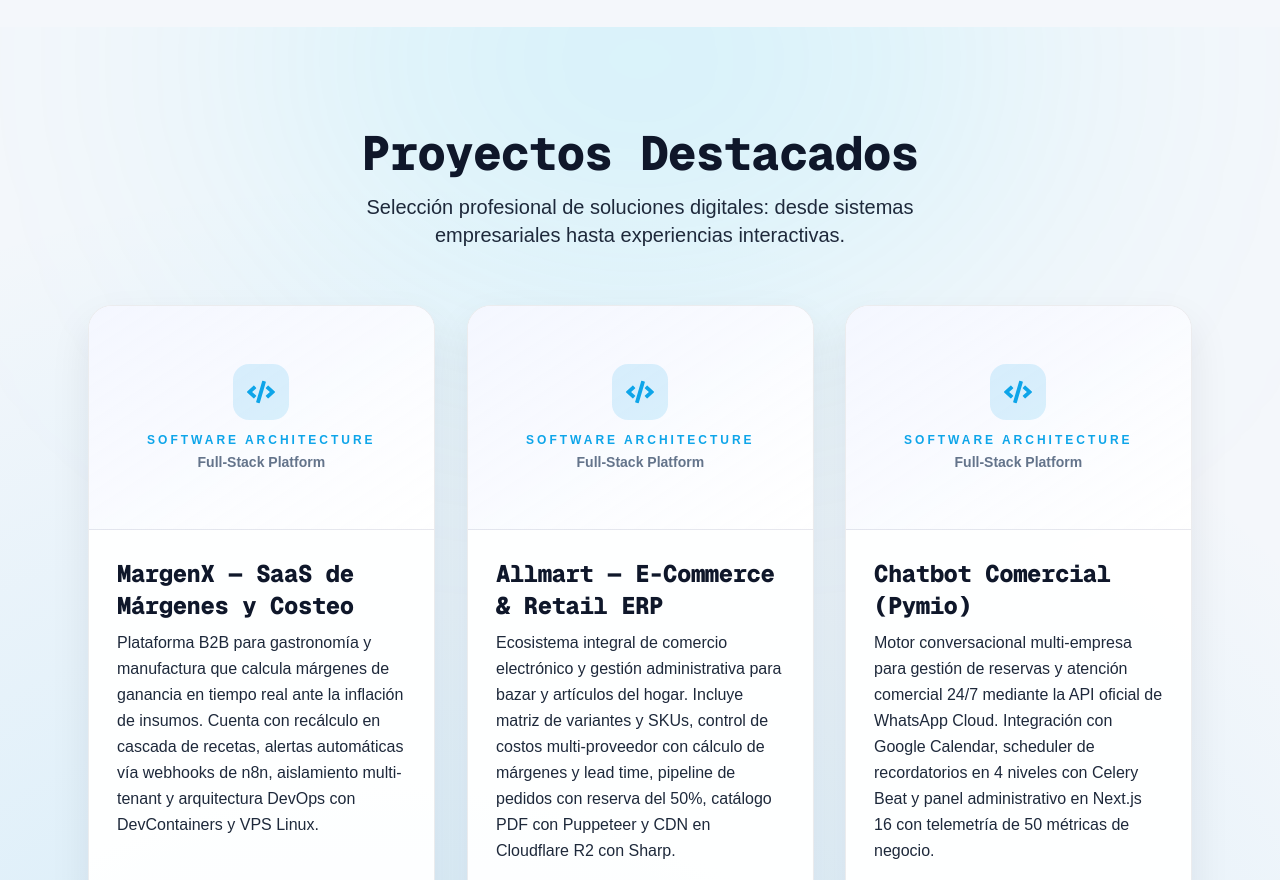
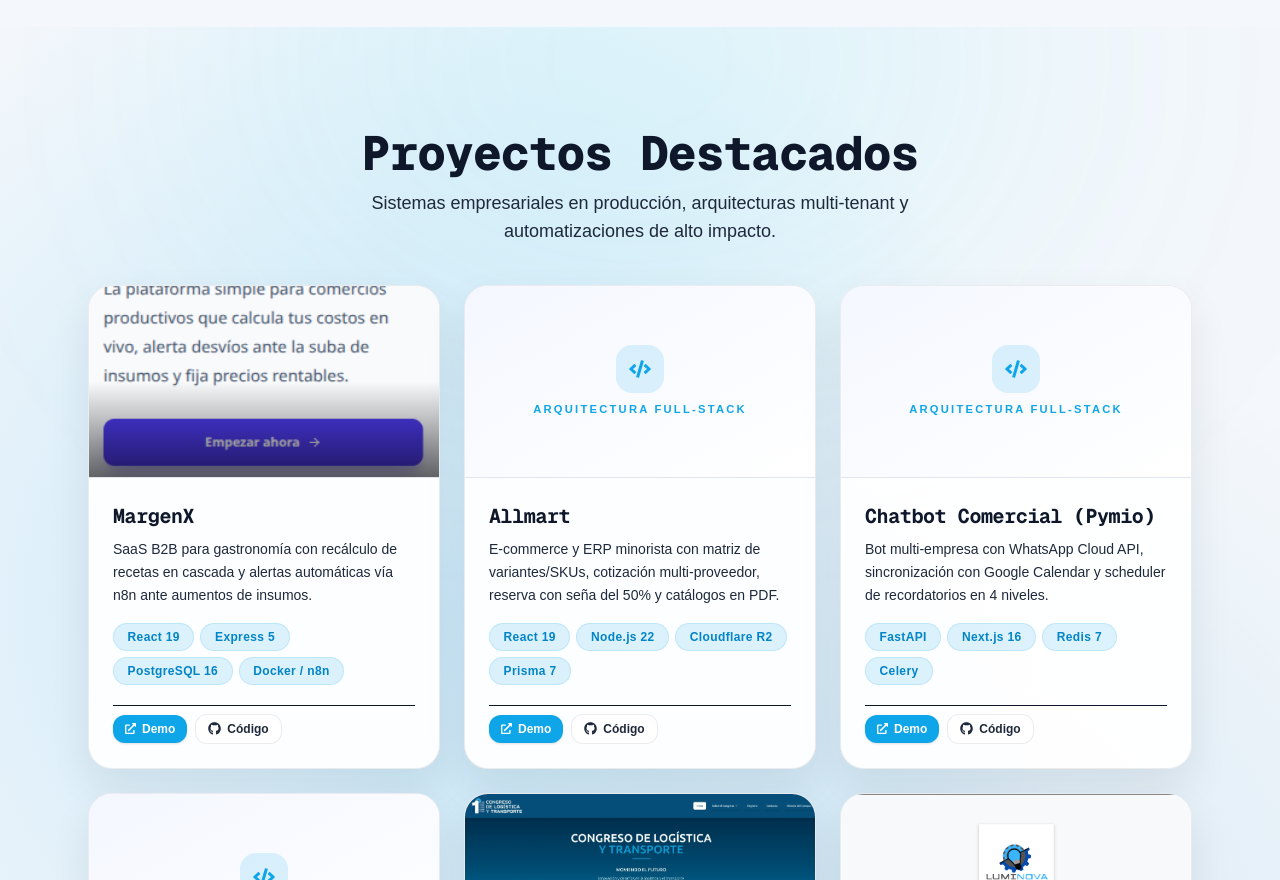
Before and after one commit to dgimenezdeveloper/portafolio-daseg, a Next.js app: page / in a window 1280 px wide. Shown: the part 1920-2800 px from the top of the page. Built offline with nearby package versions, Linux system fonts and the light colour scheme.

Commit message:
feat(ui): optimizar tarjetas de proyectos, eliminar tilt 3d y agregar contacto de whatsapp en footer fix(images): ajustar prop quality a 75 para coincidir con next.config

```diff
--- a/src/components/ProjectCard.tsx
+++ b/src/components/ProjectCard.tsx
@@ -4,7 +4,6 @@ import { useState, useEffect } from "react";
 import dynamic from "next/dynamic";
 import Image from "next/image";
 import { FaGithub, FaExternalLinkAlt, FaCode } from "react-icons/fa";
-import Tilt from "react-parallax-tilt";
 import { motion } from "framer-motion";
 
 const ProjectGalleryModal = dynamic(() => import("./ProjectGalleryModal"), {
@@ -27,8 +26,8 @@ type ProjectProps = {
 };
 
 const itemVariants = {
-  hidden: { y: 20, opacity: 0 },
-  visible: { y: 0, opacity: 1, transition: { duration: 0.6 } },
+  hidden: { y: 15, opacity: 0 },
+  visible: { y: 0, opacity: 1, transition: { duration: 0.4 } },
 };
 
 export default function ProjectCard({ project }: ProjectProps) {
@@ -51,7 +50,6 @@ export default function ProjectCard({ project }: ProjectProps) {
   };
 
   const hasValidImage = typeof project.image === "string" && project.image.trim().startsWith("/");
-
   const hasGallery =
     project.gallery &&
     ((Array.isArray(project.gallery) && project.gallery.length > 0) ||
@@ -59,111 +57,99 @@ export default function ProjectCard({ project }: ProjectProps) {
 
   return (
     <>
-      <Tilt
-        perspective={1800}        // Perspectiva más natural
-        glareEnable={true}
-        glareMaxOpacity={0.08}    // Brillo sutil, no deslumbrante
-        glarePosition="all"
-        scale={1.01}             // Escala casi imperceptible (no salta a la cara)
-        tiltMaxAngleX={4}         // Inclinación suave de 4° (en lugar de 12°)
-        tiltMaxAngleY={4}
-        className="rounded-3xl h-full"
-      >
       <motion.div
         variants={itemVariants}
         onMouseMove={handleMouseMove}
         style={glowStyle as React.CSSProperties}
-          className="project-card relative flex h-full flex-col overflow-hidden rounded-3xl border border-soft bg-surface text-primary shadow-card-soft transition-all duration-300 ease-out hover:-translate-y-1 hover:border-[var(--accent)]"
+        className="project-card group relative flex h-full flex-col overflow-hidden rounded-3xl border border-soft bg-surface text-primary shadow-card-soft transition-all duration-300 ease-out hover:-translate-y-1.5 hover:border-[var(--accent)] hover:shadow-xl"
       >
-          {/* Portada del proyecto: Imagen real o Banner de código */}
-          <div className="relative w-full h-56 overflow-hidden bg-surface-muted">
+        {/* Cabecera visual: Imagen real o Banner de arquitectura */}
+        <div className="relative w-full h-48 overflow-hidden bg-surface-muted border-b border-soft">
           {hasValidImage ? (
             <>
               <Image
                 src={project.image!}
-                  alt={`Captura de pantalla del proyecto ${project.title}`}
+                alt={`Captura del proyecto ${project.title}`}
                 fill
-                  className="object-cover transition-transform duration-300 group-hover:scale-110"
+                className="object-cover transition-transform duration-500 group-hover:scale-105"
                 sizes="(max-width: 640px) 100vw, (max-width: 1024px) 50vw, 33vw"
                 loading="lazy"
-                  quality={75}
+                quality={75} // 👈 Cambiar de 80 a 75
               />
               <div className="absolute inset-0 bg-gradient-to-t from-black/60 via-transparent to-transparent" />
             </>
           ) : (
-              <div className="flex h-full w-full flex-col items-center justify-center bg-gradient-to-br from-[var(--surface-muted)] to-[var(--surface-strong)] p-6 text-center border-b border-soft">
-                <div className="flex h-14 w-14 items-center justify-center rounded-2xl bg-[var(--accent-soft)] text-[var(--accent)] mb-3">
-                  <FaCode size={28} />
+            <div className="flex h-full w-full flex-col items-center justify-center bg-gradient-to-br from-[var(--surface-muted)] to-[var(--surface-strong)] p-4 text-center">
+              <div className="flex h-12 w-12 items-center justify-center rounded-2xl bg-[var(--accent-soft)] text-[var(--accent)] mb-2 transition-transform duration-300 group-hover:scale-110">
+                <FaCode size={22} />
               </div>
-                <span className="text-xs uppercase tracking-[0.25em] text-[var(--accent)] font-bold">
-                  Software Architecture
-                </span>
-                <span className="text-sm font-semibold text-muted mt-1">
-                  Full-Stack Platform
+              <span className="text-[0.7rem] uppercase tracking-[0.2em] text-[var(--accent)] font-bold">
+                Arquitectura Full-Stack
               </span>
             </div>
           )}
         </div>
 
-          {/* Contenido de la tarjeta */}
-          <div className="flex flex-grow flex-col p-5 sm:p-6 md:p-7">
-            <h3 className="mb-2 text-xl sm:text-2xl font-extrabold text-primary tracking-tight">
+        {/* Cuerpo de la tarjeta */}
+        <div className="flex flex-grow flex-col p-5 sm:p-6">
+          <h3 className="mb-2 text-xl font-bold text-primary tracking-tight group-hover:text-[var(--accent)] transition-colors">
             {project.title}
           </h3>
-            <p className="mb-4 sm:mb-5 flex-grow text-sm sm:text-base leading-relaxed text-secondary">
+          <p className="mb-4 text-sm leading-relaxed text-secondary line-clamp-3">
             {project.description}
           </p>
 
-            {/* Tags/Tecnologías */}
-            <div className="mb-5 sm:mb-6 md:mb-7 flex flex-wrap gap-1.5 sm:gap-2">
-              {project.tags.map((tag, index) => (
-                <span key={index} className="tag-chip text-[0.65rem] sm:text-xs">
+          {/* Tags de tecnologías clave (máximo 4) */}
+          <div className="mb-5 flex flex-wrap gap-1.5 mt-auto">
+            {project.tags.slice(0, 4).map((tag, index) => (
+              <span key={index} className="tag-chip text-[0.7rem] px-2.5 py-0.5">
                 {tag}
               </span>
             ))}
           </div>
 
-            {/* Enlaces y galería */}
-            <div className="mt-auto flex flex-wrap gap-2 sm:gap-3">
+          {/* Botones con Hover Activo */}
+          <div className="flex flex-wrap items-center gap-2 pt-2 border-t border-soft/50">
             {project.links.live && (
               <a
                 href={project.links.live}
                 target="_blank"
                 rel="noopener noreferrer"
-                  className="inline-flex items-center gap-1.5 sm:gap-2 rounded-2xl border border-soft bg-surface px-3 sm:px-4 py-1.5 sm:py-2 text-xs sm:text-sm font-semibold text-primary transition-colors duration-200 hover:border-[var(--accent)] hover:text-[var(--accent)]"
-                  aria-label={`Ver ${project.title} en vivo`}
+                className="inline-flex items-center gap-1.5 rounded-xl bg-[var(--accent)] px-3 py-1.5 text-xs font-bold text-white shadow-sm transition-all duration-200 hover:brightness-110 hover:scale-105 active:scale-95"
+                aria-label={`Ver demo de ${project.title}`}
               >
-                  <FaExternalLinkAlt size={12} className="sm:w-[14px] sm:h-[14px]" />
-                  <span>Ver demo</span>
+                <FaExternalLinkAlt size={11} />
+                <span>Demo</span>
               </a>
             )}
+
             {project.links.github && (
               <a
                 href={project.links.github}
                 target="_blank"
                 rel="noopener noreferrer"
-                  className="inline-flex items-center gap-1.5 sm:gap-2 rounded-2xl border border-soft bg-surface px-3 sm:px-4 py-1.5 sm:py-2 text-xs sm:text-sm font-semibold text-secondary transition-colors duration-200 hover:border-[var(--accent)] hover:text-[var(--accent)]"
-                  aria-label={`Ver código de ${project.title} en GitHub`}
+                className="inline-flex items-center gap-1.5 rounded-xl border border-soft bg-surface px-3 py-1.5 text-xs font-semibold text-secondary transition-all duration-200 hover:border-[var(--accent)] hover:text-[var(--accent)] hover:bg-[var(--accent-soft)] active:scale-95"
+                aria-label={`Ver código en GitHub de ${project.title}`}
               >
-                  <FaGithub size={14} className="sm:w-4 sm:h-4" />
+                <FaGithub size={13} />
                 <span>Código</span>
               </a>
             )}
+
             {hasGallery && (
               <button
                 type="button"
                 onClick={() => setModalOpen(true)}
-                  className="inline-flex items-center gap-2 rounded-2xl border border-transparent bg-[var(--accent-soft)] px-4 py-2 text-sm font-semibold text-[var(--accent)] transition-colors duration-200 hover:border-[var(--accent)]/50 hover:bg-[var(--accent-soft)]/80"
+                className="inline-flex items-center gap-1 rounded-xl border border-soft bg-[var(--surface-muted)] px-3 py-1.5 text-xs font-semibold text-primary transition-all duration-200 hover:border-[var(--accent)] hover:text-[var(--accent)] active:scale-95 ml-auto"
               >
-                  <span>Ver galería</span>
+                <span>Galería</span>
               </button>
             )}
           </div>
         </div>
       </motion.div>
-      </Tilt>
 
-      {/* Modal de galería blindado */}
+      {/* Modal de galería */}
       {isClient && hasGallery && modalOpen && (
         <ProjectGalleryModal
           images={project.gallery}
--- a/src/components/Projects.tsx
+++ b/src/components/Projects.tsx
@@ -3,13 +3,14 @@
 import { motion } from 'framer-motion';
 import { projectsData } from '@/data/projectsData';
 import ProjectCard from './ProjectCard';
+import { FaGithub } from 'react-icons/fa';
 
 const containerVariants = {
   hidden: { opacity: 0 },
   visible: {
     opacity: 1,
     transition: {
-      staggerChildren: 0.2,
+      staggerChildren: 0.1,
     },
   },
 };
@@ -22,28 +23,40 @@ export default function Projects() {
       aria-labelledby="projects-heading"
     >
       <div className="max-w-6xl mx-auto text-center relative z-10 px-4 sm:px-6">
-
-        <h2 id="projects-heading" className="text-3xl sm:text-4xl md:text-5xl font-extrabold mb-3 sm:mb-4 text-primary tracking-tight">
+        <h2 id="projects-heading" className="text-3xl sm:text-4xl md:text-5xl font-extrabold mb-3 text-primary tracking-tight">
           Proyectos Destacados
         </h2>
-        <p className="text-secondary text-base sm:text-lg md:text-xl mb-10 sm:mb-12 md:mb-14 max-w-2xl mx-auto px-4">
-          Selección profesional de soluciones digitales: desde sistemas empresariales hasta experiencias interactivas.
+        <p className="text-secondary text-base sm:text-lg mb-10 max-w-2xl mx-auto">
+          Sistemas empresariales en producción, arquitecturas multi-tenant y automatizaciones de alto impacto.
         </p>
 
         <motion.div
-          className="grid grid-cols-1 sm:grid-cols-2 lg:grid-cols-3 gap-5 sm:gap-6 md:gap-8 text-left"
+          className="grid grid-cols-1 sm:grid-cols-2 lg:grid-cols-3 gap-6 text-left"
           variants={containerVariants}
           initial="hidden"
           whileInView="visible"
           viewport={{ once: true, amount: 0.1 }}
         >
-          {projectsData.map(project => (
+          {projectsData.map((project) => (
             <ProjectCard key={project.title} project={project} />
           ))}
         </motion.div>
+
+        {/* Botón hacia GitHub para ver más proyectos */}
+        <div className="mt-12 flex justify-center">
+          <a
+            href="https://github.com/dgimenezdeveloper?tab=repositories"
+            target="_blank"
+            rel="noopener noreferrer"
+            className="btn-ghost inline-flex items-center gap-2.5 px-6 py-3 text-sm font-semibold rounded-2xl hover:scale-105 transition-transform"
+          >
+            <FaGithub size={18} />
+            <span>Ver más proyectos y repositorios en GitHub</span>
+          </a>
+        </div>
       </div>
 
-      <div className="absolute -top-32 left-1/2 -translate-x-1/2 w-[720px] h-[320px] bg-cyan-400/20 blur-[160px] rounded-full z-0" />
+      <div className="absolute -top-32 left-1/2 -translate-x-1/2 w-[720px] h-[320px] bg-cyan-400/15 blur-[160px] rounded-full z-0" />
     </section>
   );
 }
--- a/src/data/projectsData.ts
+++ b/src/data/projectsData.ts
@@ -14,20 +14,22 @@ export interface Project {
 
 export const projectsData: Project[] = [
   {
-    title: "MargenX — SaaS de Márgenes y Costeo",
+    title: "MargenX",
     description:
-      "Plataforma B2B para gastronomía y manufactura que calcula márgenes de ganancia en tiempo real ante la inflación de insumos. Cuenta con recálculo en cascada de recetas, alertas automáticas vía webhooks de n8n, aislamiento multi-tenant y arquitectura DevOps con DevContainers y VPS Linux.",
-    tags: ["React 19", "Node.js", "Express 5", "PostgreSQL 16", "Prisma ORM", "n8n", "Docker", "DevOps"],
+      "SaaS B2B para gastronomía con recálculo de recetas en cascada y alertas automáticas vía n8n ante aumentos de insumos.",
+    image: "/projects/margenx/margenx-01.png",
+
+    tags: ["React 19", "Express 5", "PostgreSQL 16", "Docker / n8n"],
     links: {
       github: "https://github.com/dgimenezdeveloper/margenx",
       live: "https://margenx.tech",
     },
   },
   {
-    title: "Allmart — E-Commerce & Retail ERP",
+    title: "Allmart",
     description:
-      "Ecosistema integral de comercio electrónico y gestión administrativa para bazar y artículos del hogar. Incluye matriz de variantes y SKUs, control de costos multi-proveedor con cálculo de márgenes y lead time, pipeline de pedidos con reserva del 50%, catálogo PDF con Puppeteer y CDN en Cloudflare R2 con Sharp.",
-    tags: ["React 19", "Node.js 22", "PostgreSQL 16", "Cloudflare R2", "Puppeteer", "Prisma 7", "Docker"],
+      "E-commerce y ERP minorista con matriz de variantes/SKUs, cotización multi-proveedor, reserva con seña del 50% y catálogos en PDF.",
+    tags: ["React 19", "Node.js 22", "Cloudflare R2", "Prisma 7"],
     links: {
       github: "https://github.com/dgimenezdeveloper/allmart",
       live: "https://allmartbazar.com.ar",
@@ -36,18 +38,18 @@ export const projectsData: Project[] = [
   {
     title: "Chatbot Comercial (Pymio)",
     description:
-      "Motor conversacional multi-empresa para gestión de reservas y atención comercial 24/7 mediante la API oficial de WhatsApp Cloud. Integración con Google Calendar, scheduler de recordatorios en 4 niveles con Celery Beat y panel administrativo en Next.js 16 con telemetría de 50 métricas de negocio.",
-    tags: ["FastAPI", "Python 3.11", "Next.js 16", "Redis 7", "Celery", "PostgreSQL", "WhatsApp API", "Playwright"],
+      "Bot multi-empresa con WhatsApp Cloud API, sincronización con Google Calendar y scheduler de recordatorios en 4 niveles.",
+    tags: ["FastAPI", "Next.js 16", "Redis 7", "Celery"],
     links: {
       github: "https://github.com/dgimenezdeveloper/chatbot-comercial",
       live: "https://github.com/dgimenezdeveloper/chatbot-comercial",
     },
   },
   {
-    title: "EuroSAT AI Lab — Visión Satelital",
+    title: "EuroSAT AI Lab",
     description:
-      "Laboratorio de Computer Vision y MLOps para clasificación de cobertura terrestre (LULC) sobre 27.000 imágenes satelitales Sentinel-2 de la Agencia Espacial Europea. Partición estratificada determinística 80/10/10, optimización orientada a Macro F1-Score y panel interactivo en React 19 y FastAPI.",
-    tags: ["PyTorch", "Python 3.10", "FastAPI", "React 19", "Scikit-Learn", "Computer Vision", "MLOps"],
+      "Laboratorio de Visión Artificial para clasificar imágenes satelitales Sentinel-2 (ESA) con evaluación rigurosa en Macro F1-Score.",
+    tags: ["PyTorch", "Python", "FastAPI", "Computer Vision"],
     links: {
       github: "https://github.com/dgimenezdeveloper/eurosat-ai-lab",
       live: "https://colab.research.google.com/github/dgimenezdeveloper/eurosat-ai-lab/blob/main/notebooks/01_etapa1_eda_baseline.ipynb",
@@ -56,191 +58,46 @@ export const projectsData: Project[] = [
   {
     title: "Congreso de Logística UNaB",
     description:
-      "Plataforma integral de gestión de conferencias y acreditación in-situ para más de 500 asistentes y 30 empresas. Sistema de check-in rápido mediante QR estático dual, verificación inmediata por DNI, compilación en tiempo real de certificados en PDF vectorial y envío transaccional por correo SMTP.",
+      "Plataforma de acreditación masiva con código QR dual in-situ, verificación inmediata por DNI y despacho de certificados en PDF.",
     image: "/projects/congreso/home/home-1.webp",
     gallery: {
       "Inicio": [
         "/projects/congreso/home/home-1.webp",
         "/projects/congreso/home/home-2.webp",
         "/projects/congreso/home/home-3.webp",
-        "/projects/congreso/home/home-4.webp",
-        "/projects/congreso/home/home-5.webp",
       ],
-      "Registro": [
+      "Acreditación": [
         "/projects/congreso/registro/registro.webp",
         "/projects/congreso/registro/registro-1.webp",
-        "/projects/congreso/registro/registro-2.webp",
-        "/projects/congreso/registro/registro-3.webp",
         "/projects/congreso/registro/verificacion.webp",
       ],
-      "Historia": [
-        "/projects/congreso/historia/historia-1.webp",
-        "/projects/congreso/historia/historia-2.webp",
-        "/projects/congreso/historia/historia-3.webp",
-        "/projects/congreso/historia/historia-4.webp",
-      ],
-      "Programa": [
-        "/projects/congreso/sobre-el-congreso/programa/programa-1.webp",
-        "/projects/congreso/sobre-el-congreso/programa/programa-2.webp",
-      ],
-      "Disertantes": [
-        "/projects/congreso/sobre-el-congreso/disertantes/disertantes.webp",
-      ],
-      "Empresas": [
-        "/projects/congreso/sobre-el-congreso/empresas/empresas-1.webp",
-        "/projects/congreso/sobre-el-congreso/empresas/empresas-2.webp",
-        "/projects/congreso/sobre-el-congreso/empresas/empresas-3.webp",
-        "/projects/congreso/sobre-el-congreso/empresas/empresas-4.webp",
-      ],
     },
-    tags: ["React 18", "Django 5.2", "Django REST", "Pillow (QR)", "xhtml2pdf", "Tailwind CSS"],
+    tags: ["React 18", "Django 5.2", "DRF", "Pillow (QR)"],
     links: {
       github: "https://github.com/dgimenezdeveloper/congreso-logistica",
       live: "https://congreso-logistica.vercel.app/",
     },
   },
   {
-    title: "Luminova ERP — Depósitos e Inventario",
+    title: "Luminova ERP",
     description:
-      "Sistema ERP industrial para manufactura y logística multi-depósito refactorizado desde una arquitectura heredada. Incorpora normalización de base de datos en 3 fases, multi-tenancy con esquemas PostgreSQL (django-tenants), autenticación JWT con rotación de tokens y auditoría granular de accesos de operarios.",
+      "ERP industrial para logística y manufactura multi-depósito con esquemas aislados en PostgreSQL y trazabilidad de lotes.",
     image: "/projects/luminova/login/luminova-login.webp",
     gallery: {
       "Login": ["/projects/luminova/login/luminova-login.webp"],
       "Administrador": [
         "/projects/luminova/administrador/luminova-admin-01.webp",
         "/projects/luminova/administrador/luminova-admin-02.webp",
-        "/projects/luminova/administrador/luminova-admin-03.webp",
-        "/projects/luminova/administrador/luminova-admin-04.webp",
       ],
       "Depósito": [
         "/projects/luminova/deposito/luminova-deposito-01.webp",
         "/projects/luminova/deposito/luminova-deposito-02.webp",
-        "/projects/luminova/deposito/luminova-deposito-03.webp",
-        "/projects/luminova/deposito/luminova-deposito-04.webp",
-      ],
-      "Producción": [
-        "/projects/luminova/produccion/luminova-produccion-01.webp",
-        "/projects/luminova/produccion/luminova-produccion-02.webp",
-      ],
-      "Ventas": [
-        "/projects/luminova/ventas/luminova-ventas-01.webp",
-        "/projects/luminova/ventas/luminova-ventas-02.webp",
-        "/projects/luminova/ventas/luminova-ventas-03.webp",
-        "/projects/luminova/ventas/luminova-ventas-04.webp",
       ],
     },
-    tags: ["Django 5.2", "Python 3.12", "PostgreSQL 16", "django-tenants", "DRF", "ReportLab"],
+    tags: ["Django 5.2", "Python 3.12", "django-tenants", "PostgreSQL 16"],
     links: {
       github: "https://github.com/dgimenezdeveloper/refactor_luminova",
       live: "https://github.com/dgimenezdeveloper/refactor_luminova",
     },
   },
-  {
-    title: "Demo ANDET — B2B E-Commerce & Scraping ETL",
-    description:
-      "Catálogo digital interactivo y sistema de cotizaciones para ANDET S.A.C. (equipos de medición eléctrica e inversores solares). Arquitectura Jamstack de carga ultrarrápida sin frameworks pesados, con tarjetas de perspectiva 3D y pipeline de ingesta de datos y web scraping en Python.",
-    image: "/projects/andet/andet-01.webp",
-    gallery: {
-      "Principal": [
-        "/projects/andet/andet-01.webp",
-        "/projects/andet/andet-02.webp",
-        "/projects/andet/andet-03.webp",
-        "/projects/andet/andet-04.webp",
-        "/projects/andet/andet-05.webp",
-        "/projects/andet/andet-06.webp",
-        "/projects/andet/andet-07.webp",
-      ],
-    },
-    tags: ["Vanilla JS (ES6+)", "Python ETL", "Web Scraping", "HTML5/CSS3 3D", "Jamstack"],
-    links: {
-      github: "https://github.com/dgimenezdeveloper/demo-andet-ecommerce",
-      live: "https://github.com/dgimenezdeveloper/demo-andet-ecommerce",
-    },
-  },
-  {
-    title: "Cesar Valls Propiedades",
-    description:
-      "Sitio web institucional y catálogo inmobiliario para Cesar Valls Propiedades. Gestión y visualización de inmuebles, contacto directo y experiencia optimizada para usuarios y administradores.",
-    image: "/projects/cesar-valls-propiedades/cesar-valls-propiedades-01.png",
-    gallery: {
-      "Principal": [
-        "/projects/cesar-valls-propiedades/cesar-valls-propiedades-01.png",
-        "/projects/cesar-valls-propiedades/cesar-valls-propiedades-02.png",
-        "/projects/cesar-valls-propiedades/cesar-valls-propiedades-03.png",
-        "/projects/cesar-valls-propiedades/cesar-valls-propiedades-04.png",
-        "/projects/cesar-valls-propiedades/cesar-valls-propiedades-05.png",
-        "/projects/cesar-valls-propiedades/cesar-valls-propiedades-06.png",
-        "/projects/cesar-valls-propiedades/cesar-valls-propiedades-07.png",
-      ],
-    },
-    tags: ["Next.js", "TypeScript", "TailwindCSS", "Inmobiliaria"],
-    links: {
-      github: "https://github.com/dgimenezdeveloper/cesarvalls-propiedades",
-      live: "https://cesarvalls-propiedades.vercel.app/",
-    },
-  },
-  {
-    title: "Invergest",
-    description:
-      "Plataforma web para la gestión de inversiones y activos inmobiliarios, con panel de administración, visualización financiera y experiencia de usuario moderna.",
-    image: "/projects/invergest/invergest-01.png",
-    gallery: {
-      "Principal": [
-        "/projects/invergest/invergest-01.png",
-        "/projects/invergest/invergest-02.png",
-        "/projects/invergest/invergest-03.png",
-        "/projects/invergest/invergest-04.png",
-        "/projects/invergest/invergest-05.png",
-        "/projects/invergest/invergest-06.png",
-      ],
-    },
-    tags: ["Next.js", "TypeScript", "TailwindCSS", "Inversiones"],
-    links: {
-      github: "https://github.com/dgimenezdeveloper/invergest",
-      live: "https://invergest.vercel.app/",
-    },
-  },
-  {
-    title: "Radio Go",
-    description:
-      "Aplicación web para transmisión y gestión de emisora radial en vivo con streaming interactivo y panel administrativo.",
-    image: "/projects/radio-go/radio-go-01.webp",
-    gallery: {
-      "Principal": [
-        "/projects/radio-go/radio-go-01.webp",
-        "/projects/radio-go/radio-go-02.webp",
-        "/projects/radio-go/radio-go-03.webp",
-        "/projects/radio-go/radio-go-04.webp",
-      ],
-    },
-    tags: ["Next.js", "TypeScript", "Streaming", "TailwindCSS"],
-    links: {
-      github: "https://github.com/dgimenezdeveloper/radio-go",
-      live: "https://www.radiogo.com.ar/",
-    },
-  },
-  {
-    title: "La Antigua Revistería",
-    description:
-      "E-commerce para librería y revistería histórica, con catálogo digital, gestión de pedidos y checkout optimizado.",
-    image: "/projects/revisteria/revisteria-01.webp",
-    gallery: {
-      "Principal": [
-        "/projects/revisteria/revisteria-01.webp",
-        "/projects/revisteria/revisteria-02.webp",
-        "/projects/revisteria/revisteria-03.webp",
-        "/projects/revisteria/revisteria-04.webp",
-        "/projects/revisteria/revisteria-05.webp",
-        "/projects/revisteria/revisteria-06.webp",
-        "/projects/revisteria/revisteria-07.webp",
-        "/projects/revisteria/revisteria-08.webp",
-        "/projects/revisteria/revisteria-09.webp",
-      ],
-    },
-    tags: ["Next.js", "TypeScript", "E-commerce", "TailwindCSS"],
-    links: {
-      github: "https://github.com/dgimenezdeveloper/revisteria",
-      live: "https://revisteria.pythonanywhere.com/",
-    },
-  },
 ];
```
Also changed, not shown: src/components/Footer.tsx (+27 -13 lines). Lines whose indentation alone changed are shown as unchanged.
